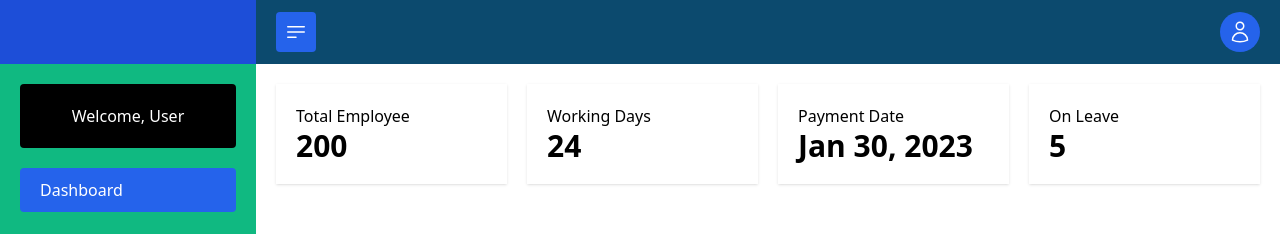
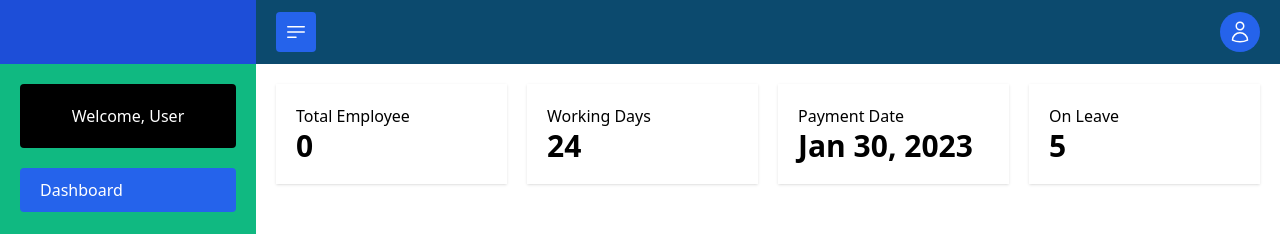
Before and after one commit to PrgDominique/Sweldo-App-Frontend, a React (Create React App) app: page /admin/dashboard in a window 1280 px wide. Shown: the top 234 px of the page. Built offline with nearby package versions, Linux system fonts and the light colour scheme; no server answers; sample sign-in values are in the browser's storage.

Commit message:
updated admin dashboard

```diff
--- a/src/pages/portal/admin/admin_dashboard.jsx
+++ b/src/pages/portal/admin/admin_dashboard.jsx
@@ -1,10 +1,14 @@
-import { useEffect } from 'react'
+import { useEffect, useState } from 'react'
 import { useNavigate } from 'react-router-dom'
 import StatisticCard from '../../../components/portal/admin/dashboard/StatisticCard'
 import * as RestApi from '../../../utils/rest_api_util'
 
 const AdminDashboardPage = () => {
   const navigate = useNavigate()
+
+  const [stats, setStats] = useState({
+    totalEmployee: 0,
+  })
 
   useEffect(() => {
     getDashboard()
@@ -16,7 +20,7 @@ const AdminDashboardPage = () => {
       const result = await RestApi.getAdminDashboard()
       const response = await result.json()
       if (result.status === 200) {
-        console.log(response)
+        setStats({ ...stats, totalEmployee: response.totalEmployee })
       }
       if (result.status === 401) {
         localStorage.clear()
@@ -25,14 +29,17 @@ const AdminDashboardPage = () => {
     } catch (error) {}
   }
 
-  return <div>
-    <div className="grid grid-cols-1 md:grid-cols-2 lg:grid-cols-4 gap-5">
-      <StatisticCard name='Total Employee' value='200' />
-      <StatisticCard name='Working Days' value='24' />
-      <StatisticCard name='Payment Date' value='Jan 30, 2023' />
-      <StatisticCard name='On Leave' value='5' />
+  return (
+    <div>
+      <div className='grid grid-cols-1 md:grid-cols-2 lg:grid-cols-4 gap-5'>
+        <StatisticCard name='Total Employee' value={stats.totalEmployee} />
+        {/* Not final */}
+        <StatisticCard name='Working Days' value='24' />
+        <StatisticCard name='Payment Date' value='Jan 30, 2023' />
+        <StatisticCard name='On Leave' value='5' />
+      </div>
     </div>
-  </div>
+  )
 }
 
 export default AdminDashboardPage
```
